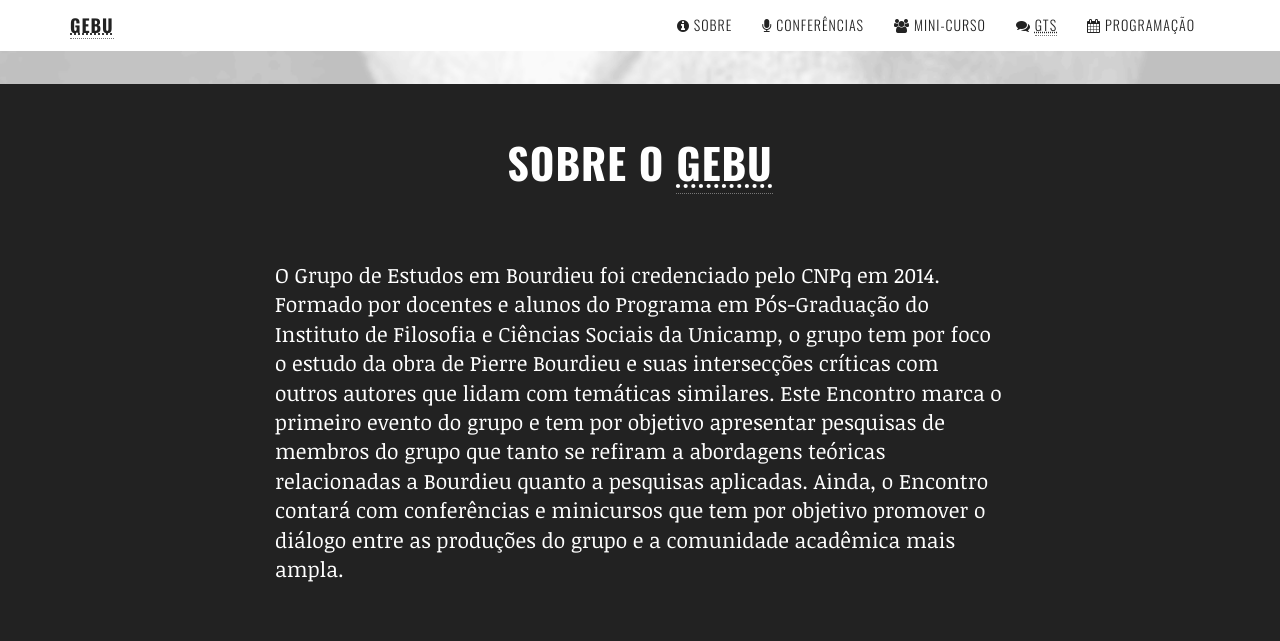
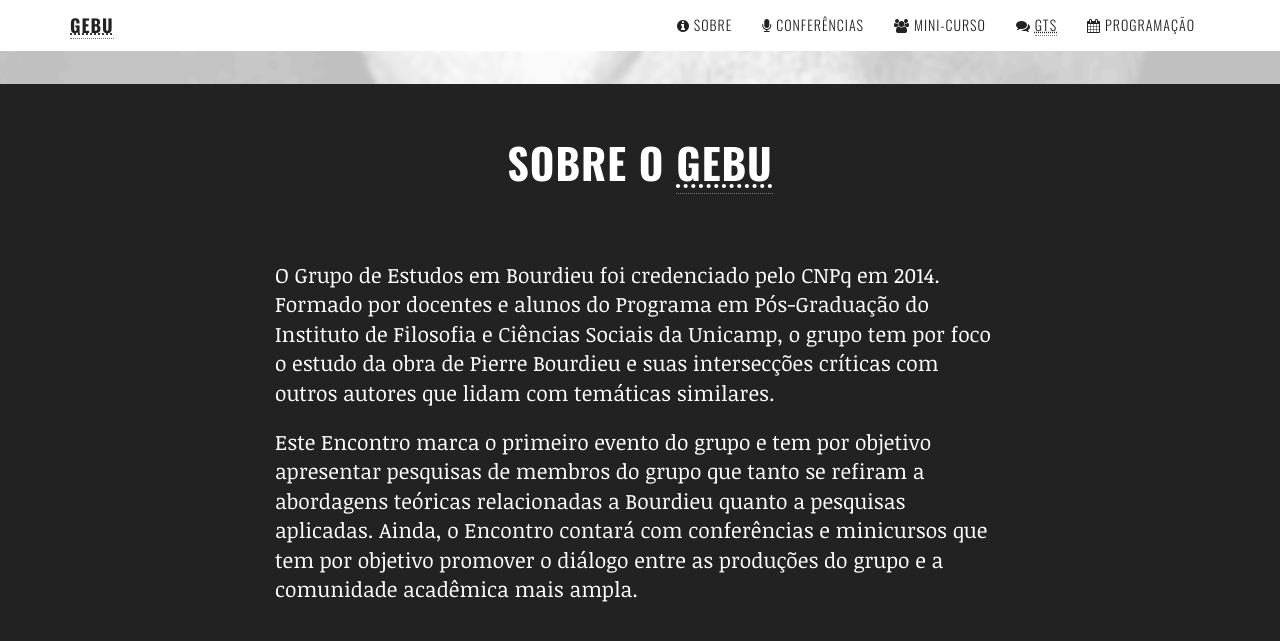
Before and after one commit to gebu/encontro-de-estudos-em-pierre-bourdieu, a Jekyll site: the page built from index.html, in a window 1280 px wide and 900 px high, scrolled down 816 px. Shown: the top 641 px of the window. Built offline with Jekyll 4.4.1, drawn with Linux system fonts in a browser that asks for light colours; nearby versions of some CDN libraries.

Commit message:
Split paragraph in about section

```diff
--- a/index.html
+++ b/index.html
@@ -33,13 +33,15 @@
   <div class="container">
     <div class="col-lg-8 col-lg-offset-2">
       <h2>Sobre o {{ site.brand }}</h2>
-      <p id="descricao-sobre" class="lead">
+      <p id="sobre-grupo" class="lead">
       O Grupo de Estudos em Bourdieu foi credenciado pelo CNPq em 2014. Formado
       por docentes e alunos do Programa em Pós-Graduação do Instituto de
       Filosofia e Ciências Sociais da Unicamp, o grupo tem por foco o estudo da
       obra de Pierre Bourdieu e suas intersecções críticas com outros autores
       que lidam com temáticas similares.
+      </p>
 
+      <p id="sobre-evento" class="lead">
       Este Encontro marca o primeiro evento do grupo e tem por objetivo
       apresentar pesquisas de membros do grupo que tanto se refiram a
       abordagens teóricas relacionadas a Bourdieu quanto a pesquisas aplicadas.
```
